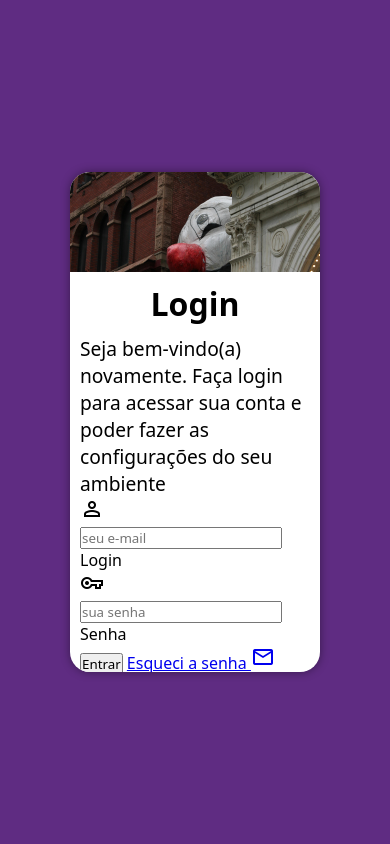
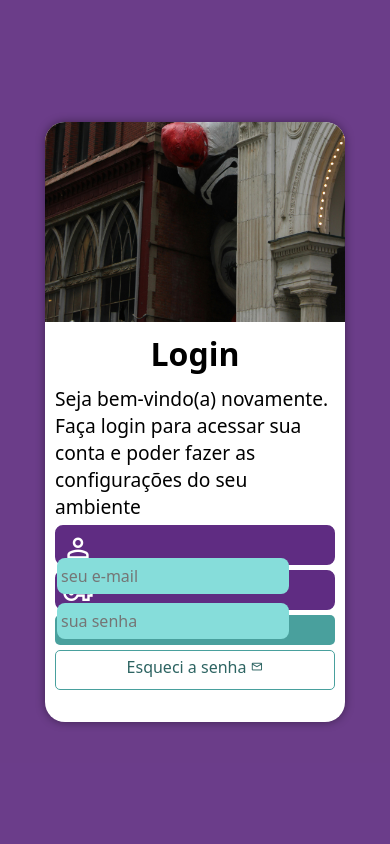
Before and after one commit to GuiVasconcelosDev/projeto-login, a PHP site: page / in a window 390 px wide. Run offline with PHP 8.4, Linux system fonts and the light colour scheme.

Commit message:
atzd modo de telas responsivas

```diff
--- a/estilos/login.css
+++ b/estilos/login.css
@@ -12,7 +12,7 @@
 }
 
 body, html {
-    background-color: #5f2c82;
+    background-color: #653585cb;
     height: 100vh;
     width: 100vw;
 }
@@ -31,8 +31,8 @@ section#login {
     overflow: hidden;
 
     background-color: white;
-    width: 250px;
-    height: 500px;
+    width: 300px;
+    height: 600px;
     border-radius: 20px;
     box-shadow: 0px 0px 10px rgba(0, 0, 0, 0.416);
 
@@ -41,9 +41,10 @@ section#login {
 }
 
 section#login > div#imagem {
-    background: url('../imagens/pexels-luana-scorsoni-2154631905-33448110.jpg') no-repeat center center;
+    background: url('../imagens/pexels-luana-scorsoni-2154631905-33448110.jpg') no-repeat;
     background-size: cover;
-    height: 100px;
+    background-position: left bottom;
+    height: 200px;
     display: block;
 }
 
@@ -61,3 +62,74 @@ div#formulario > h1 {
 div#formulario > p {
     font-size: 0.8em;
 }
+
+form > div.campo {
+    background-color: #5f2c82;
+    border: 2px solid #5f2c82;
+    width: 100%;
+    display: block;
+    height: 40px;
+    border-radius: 8px;
+    margin: 5px 0px;
+}
+
+div.campo > label {
+    display: block;
+}
+
+div.campo > span {
+    color: white;
+    font-size: 2em;
+    width: 40px;
+    padding: 5px;
+}
+
+div.campo > input {
+    background-color: #86ddda;
+    font-size: 1em;
+    width: calc(100% - 44px);
+    transform: translateY(-11px);
+    height: 100%;
+    border: 0px;
+    border-radius: 8px;
+    padding: 4px;
+}
+
+form > input[type=submit] {
+    display: block;
+    font-size: 1em;
+    width: 100%;
+    height: 30px;
+    background-color: #49a09d;
+    color: white;
+    border: none;
+    border-radius: 5px;
+    cursor: pointer;
+}
+
+form > input[type=submit]:hover {
+    background-color: #285251;
+}
+
+form > a.botao {
+    display: block;
+    text-align: center;
+    font-size: 1em;
+    width: 100%;
+    height: 40px;
+    padding-top: 5px;
+    margin-top: 5px;
+    color: #2d6462;
+    background-color: white;
+    border: 1px solid #49a09d;
+    border-radius: 5px;
+    text-decoration: none;
+}
+
+form > a.botao:hover {
+    background-color: #6cd3cf;
+}
+
+form > a.botao > span {
+    font-size: 0.8em;
+}
--- a/estilos/media-query.css
+++ b/estilos/media-query.css
@@ -11,24 +11,24 @@
 
     section#login > div#imagem {
         float: left;
-        width: 40%;
+        width: 30%;
         height: 100%;
     }
 
     section#login > div#formulario {
         float: right;
-        width: 60%;
+        width: 70%;
     }
 }
 
-@media screen and (min-width: 1200px) {
+@media screen and (min-width: 992px) {
 
      body {
         background-image: linear-gradient(to top, #49a09d, #5f2c82);
     }
 
     section#login {
-        width: 950px;
+        width: 920px;
     }
 
     section#imagem {
--- a/index.html
+++ b/index.html
@@ -21,15 +21,15 @@
                     <div class="campo">
                         <span class="material-symbols-outlined">person</span>
                         <input type="email" name="email" id="ilogin" placeholder="seu e-mail" required autocomplete="email" maxlength="30">
-                        <label for="ilogin">Login</label>
+                        <label for="ilogin"></label>
                     </div>
                     <div class="campo">
                        <span class="material-symbols-outlined">vpn_key</span>
                         <input type="password" name="senha" id="isenha" placeholder="sua senha" required autocomplete="current-password" minlength="8" maxlength="13">
-                        <label for="isenha">Senha</label>
+                        <label for="isenha"></label>
                     </div>
                     <input type="submit" value="Entrar">
-                    <a href="esqueci.html">Esqueci a senha  <span class="material-symbols-outlined">mail</span>
+                    <a href="esqueci.html" class="botao">Esqueci a senha  <span class="material-symbols-outlined">mail</span>
                     </a>
                 </form>
             </div>
```
